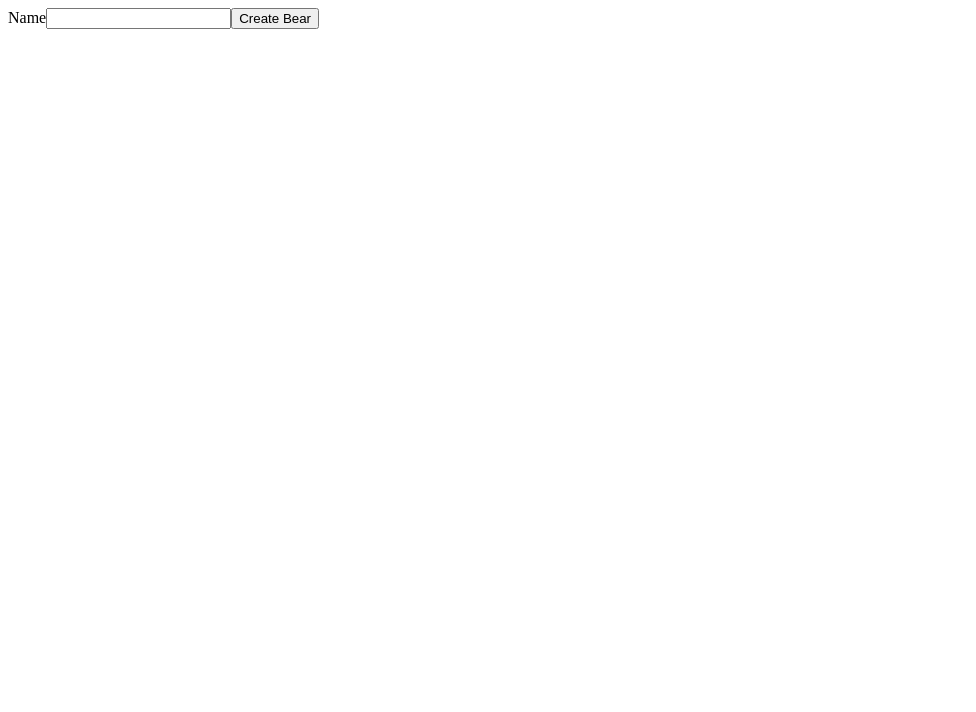
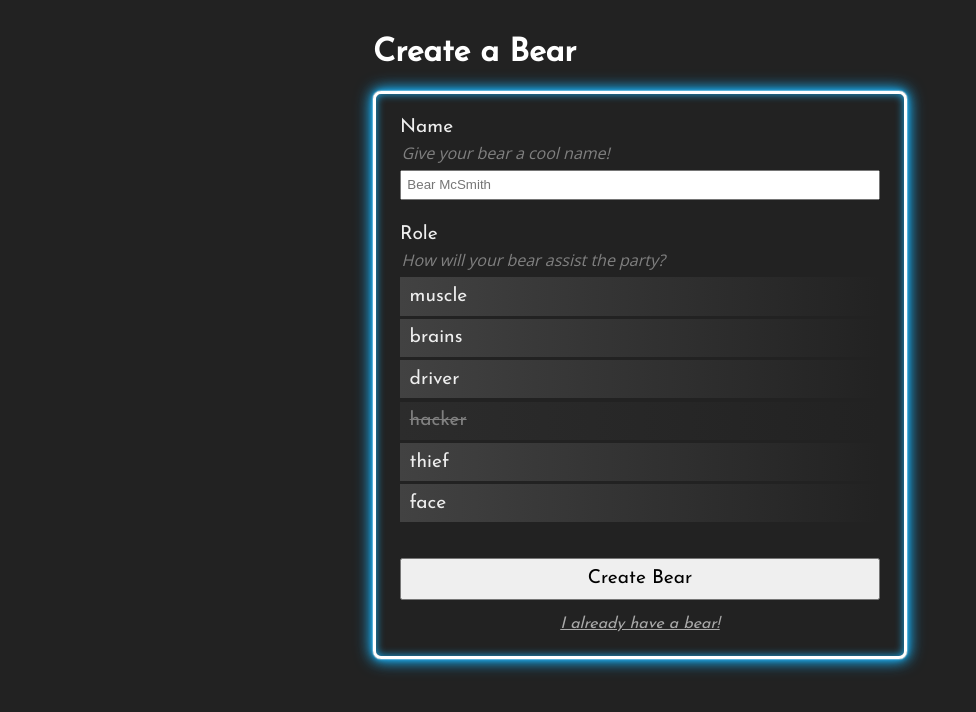
Before and after one commit to giraugh/h0ney-he1st, a React (Create React App) app in the folder frontend/: page / in a window 1280 px wide. Shown: the top 712 px of the page, without its empty margins (0-976 px from the left). Built offline with nearby package versions, Linux system fonts and the light colour scheme.

Commit message:
Create and style CreateBear page

```diff
--- a/frontend/public/index.html
+++ b/frontend/public/index.html
@@ -8,6 +8,12 @@
       name="description"
       content="H0ney He1st"
     />
+
+    <!--Fonts-->
+    <link rel="preconnect" href="https://fonts.googleapis.com">
+    <link rel="preconnect" href="https://fonts.gstatic.com" crossorigin>
+    <link href="https://fonts.googleapis.com/css2?family=Josefin+Sans&family=Open+Sans&display=swap" rel="stylesheet">
+
     <!--
       Notice the use of %PUBLIC_URL% in the tags above.
       It will be replaced with the URL of the `public` folder during the build.
--- a/frontend/src/App.js
+++ b/frontend/src/App.js
@@ -1,9 +1,15 @@
 import React from 'react'
 import { BrowserRouter, Route, Routes } from 'react-router-dom'
+import { ThemeProvider } from 'styled-components'
 
+import styles, { GlobalStyles } from 'styles'
 import { CreateBearPage, MainPage, LoginPage } from 'pages'
 
+const STYLE_SCHEME = 'dark'
+
 const App = () =>
+  <ThemeProvider theme={{...styles, ...styles[STYLE_SCHEME]}}>
+    <GlobalStyles />
     <BrowserRouter>
       <Routes>
         <Route exact path='/' element={<CreateBearPage />}/>
@@ -11,4 +17,6 @@ const App = () =>
         <Route exact path='/login' element={<LoginPage />}/>
       </Routes>
     </BrowserRouter>
+  </ThemeProvider>
+
 export default App
--- a/frontend/src/pages/CreateBear/CreateBear.js
+++ b/frontend/src/pages/CreateBear/CreateBear.js
@@ -1,24 +1,51 @@
 import React from 'react'
 import { useForm } from 'react-hook-form'
 
-import { Container, Form } from './createBearStyle'
+import { Container, Form, Roles, Role, Field, Heading, ErrorField, StyledLink } from './createBearStyle'
 
 // name, <role>
 
 const CreateBear = () => {
-    const { register, handleSubmit, watch, formState: { errors } } = useForm()
+    const { register, handleSubmit, formState: { errors } } = useForm()
+
+    // TODO: get from BE
+    const roles = [
+        { name: 'muscle', enabled: true },
+        { name: 'brains', enabled: true },
+        { name: 'driver', enabled: true },
+        { name: 'hacker', enabled: false },
+        { name: 'thief', enabled: true },
+        { name: 'face', enabled: true },
+    ]
 
     const onSubmit = () => {
         console.log('submitted!')
     }
 
     return <Container>
+        <Heading> Create a Bear </Heading>
         <Form onSubmit={handleSubmit(onSubmit)}>
-            <label htmlFor='name'>Name</label>
-            <input type='text' {...register('name', { required: true })} />
-            {errors.name && <span>You have to name your bear!</span>}
+            <Field>
+                <label htmlFor='name'>Name</label>
+                <p>Give your bear a cool name!</p>
+                <input placeholder='Bear McSmith' type='text' name='name' {...register('name', { required: true })} />
+                <ErrorField>{errors.name && <span>You have to name your bear!</span>}</ErrorField>
+            </Field>
+
+            <Field>
+                <label>Role</label>
+                <p> How will your bear assist the party? </p>
+                <Roles>
+                    {roles.map(({ name, enabled }, i) => <Role key={name} className={enabled ? 'enabled' : 'disabled'}>
+                        <input type='radio' name='role' value={i} id={`role-${i}`} disabled={!enabled} {...register('role', { required: true })} />
+                        <label htmlFor={`role-${i}`}>{name}</label>
+                    </Role>)}
+                </Roles>
+                <ErrorField>{errors.role && <span>Make sure to choose a role!</span>}</ErrorField>
+            </Field>
 
             <input type='submit' value='Create Bear' />
+            <StyledLink to='/login'>I already have a bear!</StyledLink>
         </Form>
     </Container>
 }
--- a/frontend/src/pages/CreateBear/createBearStyle.js
+++ b/frontend/src/pages/CreateBear/createBearStyle.js
@@ -1,6 +1,109 @@
 import styled from 'styled-components'
+import { Link } from 'react-router-dom'
 
 export const Container = styled.div`
+    display: grid;
+    align-items: center;
+    justify-content: center;
+    width: 100%;
+    height: 100%;
+    font-family: ${p => p.theme.featureFont};
+    margin-top: 1em;
 `
 
-export const Form = styled.form``
+export const Heading = styled.h1`
+    color: #FFF;
+`
+
+export const Form = styled.form`
+    width: clamp(300px, 60vw, 30em);
+    padding: 1.5em;
+    border: .2rem solid white;
+    border-radius: .5rem;
+    --gcol: ${p => p.theme.primary};
+    --gsize: .4;
+    box-shadow: 0 0 calc(var(--gsize) * .2rem) #fff,
+              0 0 calc(var(--gsize) * .2rem) #fff,
+              0 0 calc(var(--gsize) * 2rem) var(--gcol),
+              0 0 calc(var(--gsize) * 0.8rem) var(--gcol),
+              0 0 calc(var(--gsize) * 2.8rem) var(--gcol),
+              inset 0 0 calc(var(--gsize) * 1.3rem) var(--gcol);
+
+    input[type="submit"] {
+        width: 100%;
+        padding: .5em;
+        font-size: 1.2rem;
+        font-family: ${p => p.theme.featureFont};
+        margin-top: .5em;
+    }
+`
+
+export const Field = styled.div`
+    display: flex;
+    gap: .2em;
+    flex-direction: column;
+    margin-bottom: 1em;
+
+    input[type="text"] {
+        padding: .4em;
+    }
+
+    label {
+        font-size: 1.2rem;
+    }
+
+    p {
+        margin: 0;
+        color: grey;
+        font-style: italic;
+        margin: 0.1em;
+        margin-bottom: 0.2em;
+        font-family: ${p => p.theme.bodyFont};
+    }
+`
+
+export const Roles = styled.div`
+    display: grid;
+    gap: .2em;
+`
+
+export const Role = styled.div`
+    font-size: 1.1rem;
+
+    label {
+        display: block;
+        background: linear-gradient(to right, ${p => p.theme.backgroundSecondary}, transparent);
+        padding: .5em;
+    }
+
+    &.disabled {
+        color: grey;
+        text-decoration: line-through;
+        label {
+            background: linear-gradient(to right, #2c2c2c, transparent);
+        }
+    }
+
+    input[type="radio"] {
+        display: none;
+    }
+
+    input[type="radio"]:checked + label {
+        font-weight: bold;
+        background: linear-gradient(to right, ${p => p.theme.primary}, transparent);
+    }
+`
+
+export const ErrorField = styled.span`
+    color: ${p => p.theme.error};
+    padding: .2em;
+`
+
+export const StyledLink = styled(Link)`
+    color: darkgrey;
+    font-style: italic;
+    display: inline-block;
+    padding-top: 1em;
+    width: 100%;
+    text-align: center;
+`
--- /dev/null
+++ b/frontend/src/styles/global.js
@@ -0,0 +1,32 @@
+import { createGlobalStyle } from 'styled-components'
+
+const GlobalStyles = createGlobalStyle`
+    body {
+        margin: 0;
+        font-family: ${p => p.theme.bodyFont};
+        -webkit-font-smoothing: antialiased;
+        -moz-osx-font-smoothing: grayscale;
+        background: ${p => p.theme.background};
+        color: ${p => p.theme.text};
+        -webkit-print-color-adjust: exact;
+    }
+
+    body, #root {
+        min-height: 100vh;
+    }
+
+    #root {
+        display: flex;
+        flex-direction: column;
+    }
+
+    h1, h2, h3, h4, h5, h6 {
+        font-family: ${p => p.theme.featureFont};
+    }
+
+    a {
+        color: ${p => p.theme.primary};
+    }
+`
+
+export default GlobalStyles
--- /dev/null
+++ b/frontend/src/styles/index.js
@@ -0,0 +1,24 @@
+const styles = {
+    dark: {
+        primary: '#19aaeb',
+
+        background: '#222222',
+        backgroundSecondary: '#424242',
+
+        text: '#EEEEEE',
+        greyText: '#BBBBBB',
+
+        buttonInactive: '#3F3F3F',
+        fieldBorder: '#555555',
+        fieldBackground: '#141414',
+
+        bodyFont: 'Open Sans',
+        featureFont: 'Josefin Sans',
+
+        error: '#ff7979',
+    },
+}
+
+export { default as GlobalStyles } from './global'
+
+export default styles
```
Lines whose indentation alone changed are shown as unchanged.
